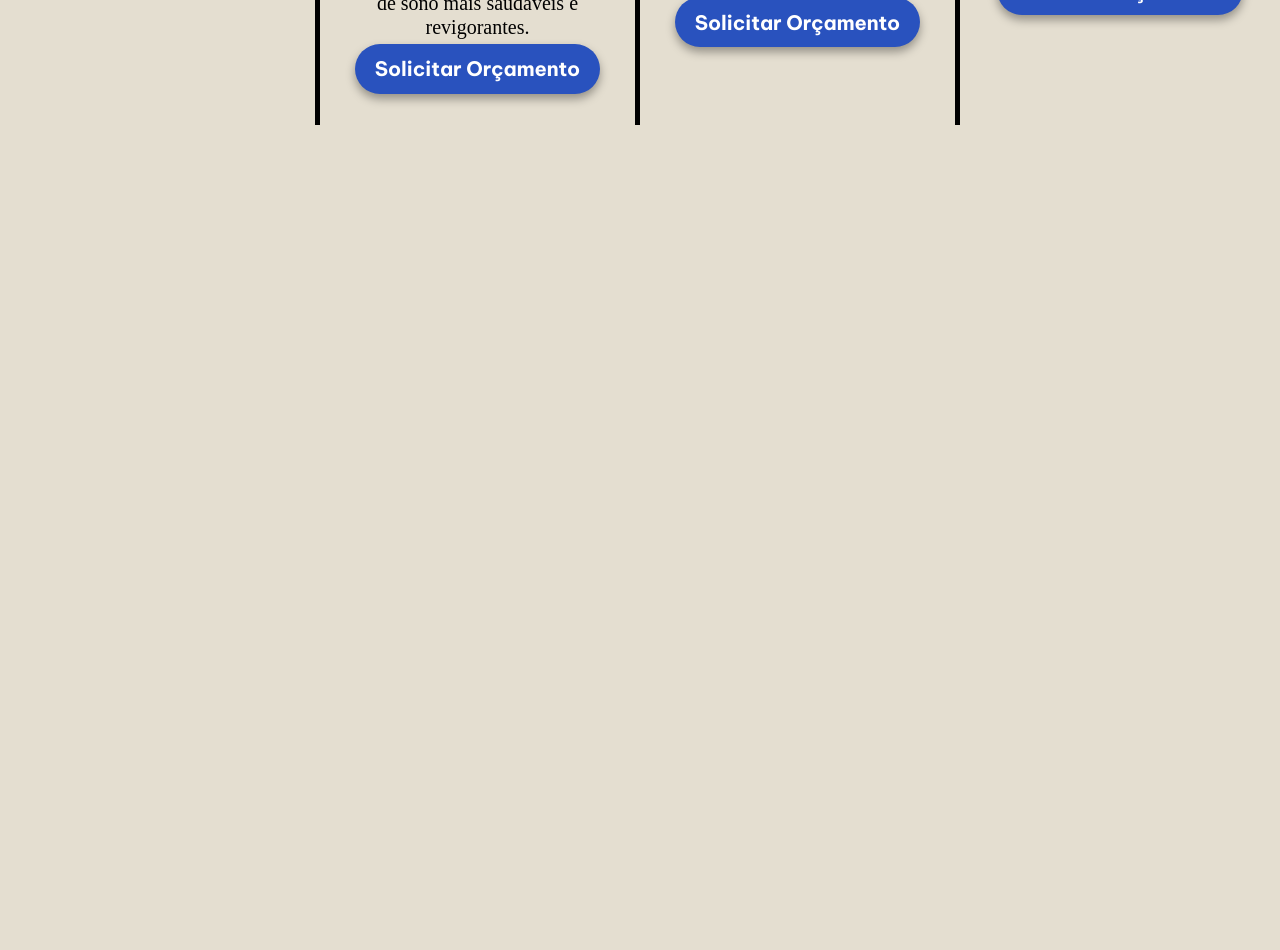
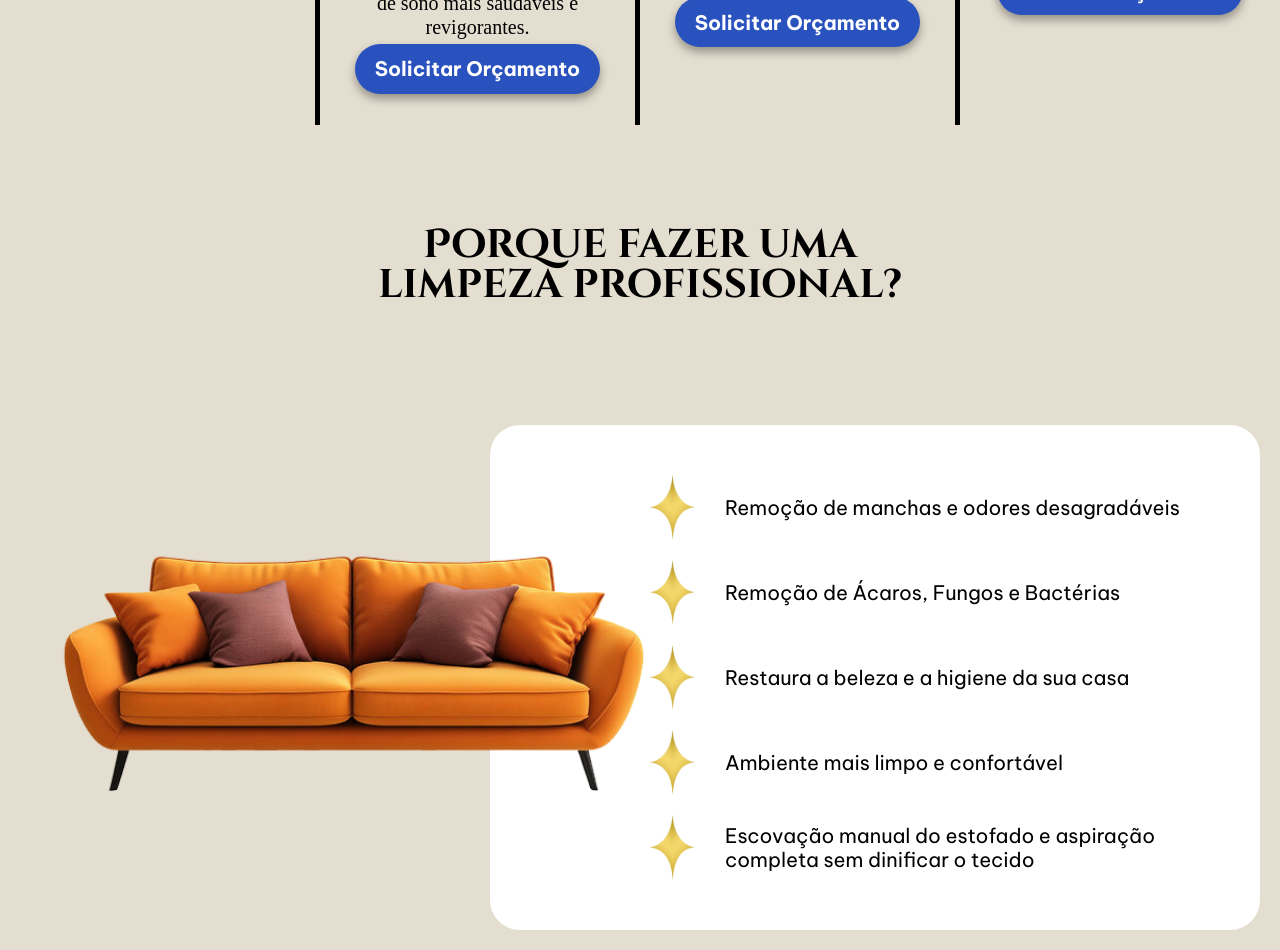
Before and after one commit to SamuelMota321/pagina-de-vendas-as-meninas, a React (Vite) app: page / in a window 1280 px wide. Shown: the part 2100-3050 px from the top of the page. Before the commit the page ends 2225 px from the top, so only its background shows below. Built offline with nearby package versions, Linux system fonts and the light colour scheme; a web font is replaced by a local one.

Commit message:
Clean Section

```diff
--- a/src/App.jsx
+++ b/src/App.jsx
@@ -2,6 +2,7 @@ import './styles/App.css'
 import Banner from './components/Banner'
 import Icons from './components/IconsSection'
 import Services from './components/ServicesSection'
+import Clean from './components/CleanSection'
 
 function App() {
 
@@ -10,6 +11,7 @@ function App() {
       <Banner/>
       <Icons/>
       <Services/>
+      <Clean/>
     </>
   )
 }
--- a/src/components/CleanSection/index.jsx
+++ b/src/components/CleanSection/index.jsx
@@ -1,9 +1,41 @@
+import check from "../../assets/icons/Check.png"
+import sofa from "../../assets/sofa.png"
+import styles from "./styles.module.css"
+
 const Clean = () => {
     return (
-        <section className="container">
-            <h1 className="cinzel-decorative-bold">
-                Porque fazer uma limpeza profissional?
-            </h1>
+        <section className={`container ${styles.section}`}>
+                <h1 className="cinzel-decorative-bold center">
+                    Porque fazer uma limpeza profissional?
+                </h1>
+            <div>
+                <img src={sofa} alt="Imagem de um sofá limpo" />
+                <div className={styles.divUl}>
+                    <ul className={styles.ul}>
+                        <li>
+                            <img src={check} alt="Icone de ok" />
+                            <p className="be-vietnam-pro">Remoção de manchas e odores desagradáveis</p>
+                        </li>
+                        <li>
+                            <img src={check} alt="Icone de ok" />
+                            <p className="be-vietnam-pro">Remoção de Ácaros, Fungos e Bactérias</p>
+                        </li>
+                        <li>
+                            <img src={check} alt="Icone de ok" />
+                            <p className="be-vietnam-pro">Restaura a beleza e a higiene  da sua casa</p>
+                        </li>
+                        <li>
+                            <img src={check} alt="Icone de ok" />
+                            <p className="be-vietnam-pro">Ambiente mais limpo e confortável</p>
+                        </li>
+                        <li>
+                            <img src={check} alt="Icone de ok" />
+                            <p className="be-vietnam-pro">Escovação manual do estofado e aspiração completa sem dinificar o tecido</p>
+                        </li>
+                    </ul>
+                </div>
+            </div>
         </section>
     )
 }
+export default Clean
--- /dev/null
+++ b/src/components/CleanSection/styles.module.css
@@ -0,0 +1,92 @@
+.section>div {
+    display: flex;
+    align-items: center;
+    padding: 20px;
+}
+
+.section div>img {
+    max-width: 1200px;
+    width: 100%;
+    z-index: 999;
+}
+
+.section h1 {
+    margin: auto;
+    padding: 100px 0;
+    max-width: 525px;
+}
+
+.divUl {
+    padding: 50px;
+    background-color: white;
+    max-width: 800px;
+    width: 100%;
+    height: auto;
+    border-radius: 30px;
+    margin: 0 0 0 -200px;
+
+}
+
+.ul {
+    display: flex;
+    flex-direction: column;
+    gap: 20px;
+    margin: 0 0 0 100px;
+}
+
+.ul li {
+    display: flex;
+    align-items: center;
+    gap: 20px;
+}
+
+.ul li img {
+    max-width: 65px;
+}
+
+@media (max-width: 1023px) {
+    .section > div {
+        display: flex;
+        flex-direction: column;
+        align-items: center;
+        justify-content: center;
+    }
+
+    section div>img {
+        max-width: 1200px;
+        width: 100%;
+        z-index: 999;
+    }
+
+    .section h1 {
+        margin: auto;
+        padding: 50px 0;
+        max-width: 525px;
+    }
+
+    .divUl {
+        background-color: white;
+        width: 100%;
+        height: auto;
+        border-radius: 30px;
+        margin: 0;
+        padding: 20px;
+    }
+
+    .ul {
+        display: flex;
+        flex-direction: column;
+        gap: 20px;
+        margin: 0;
+    }
+
+    .ul li {
+        display: flex;
+        align-items: center;
+        gap: 20px;
+    }
+
+    .ul li img {
+        max-width: 65px;
+    }
+}
--- a/src/components/ServicesSection/styles.module.css
+++ b/src/components/ServicesSection/styles.module.css
@@ -80,6 +80,7 @@
         display: flex;
         flex-direction: column;
         gap: 20px;
+        height: auto;
     }
 
     .grid div {
@@ -90,4 +91,9 @@
     .h1 {
         padding: 50px 0;
     }
+
+    .grid div img {
+        width: 150px;
+    }
+
 }
--- a/src/styles/typography.css
+++ b/src/styles/typography.css
@@ -1,6 +1,12 @@
 .be-vietnam-pro-bold {
     font-family: "Be Vietnam Pro", serif;
     font-weight: 700;
+    font-style: normal;
+}
+
+.be-vietnam-pro {
+    font-family: "Be Vietnam Pro", serif;
+    font-weight: 400;
     font-style: normal;
 }
 
@@ -11,18 +17,19 @@
 }
 
 .afacad {
-  font-family: "Afacad", serif;
-  font-optical-sizing: auto;
-  font-weight: 400;
-  font-style: normal;
+    font-family: "Afacad", serif;
+    font-optical-sizing: auto;
+    font-weight: 400;
+    font-style: normal;
 }
 
 .secodary-font-color {
     color: var(--secondary-font-color);
 }
 
-h1,h2 {
-    font-size: 2.5rem;
+h1,
+h2 {
+    font-size: 40px;
 }
 
 
@@ -34,3 +41,9 @@ p {
 .center {
     text-align: center;
 }
+
+@media (max-width: 1023px) {
+    h1,h2 {
+        font-size: 30px;
+    }
+}
```
Also changed, not shown: src/assets/Sofa.png (added), src/assets/icons/Check.png (added).
